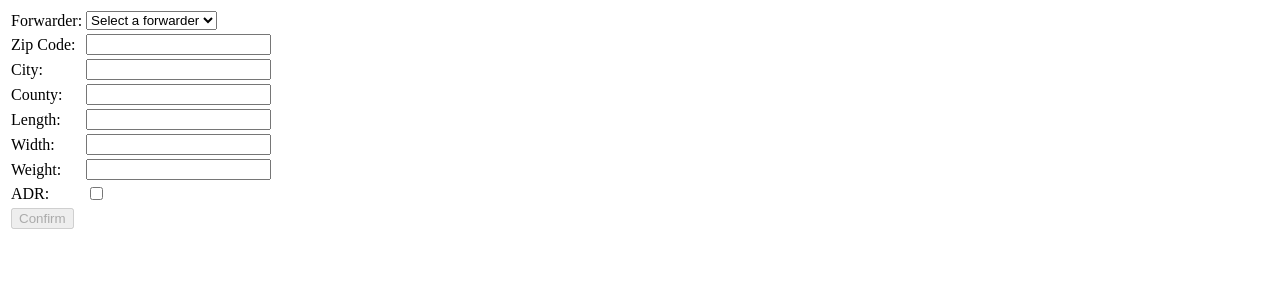
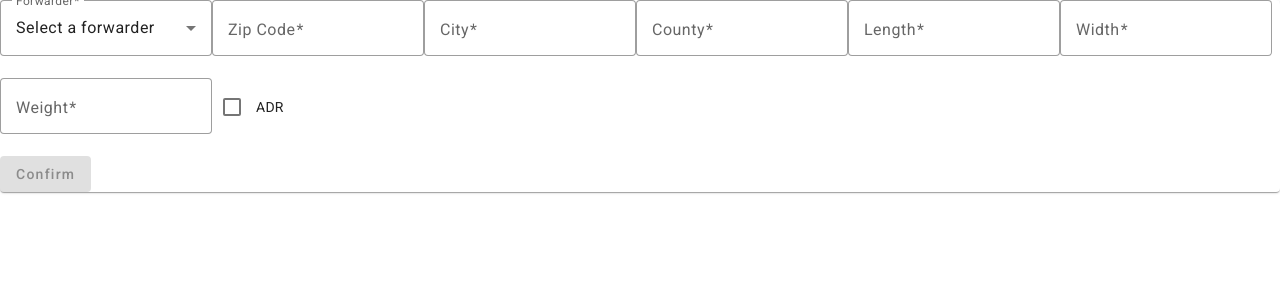
Before and after one commit to oslucchi/shipment-costs, an Angular app: page / in a window 1280 px wide. Shown: the top 300 px of the page. Built offline with nearby package versions, Linux system fonts and the light colour scheme.

Commit message:
Styled  with angular material

```diff
--- a/angular.json
+++ b/angular.json
@@ -37,6 +37,7 @@
               "src/assets"
             ],
             "styles": [
+              "@angular/material/prebuilt-themes/indigo-pink.css",
               "src/styles.scss"
             ],
             "scripts": []
@@ -97,6 +98,7 @@
               "src/assets"
             ],
             "styles": [
+              "@angular/material/prebuilt-themes/indigo-pink.css",
               "src/styles.scss"
             ],
             "scripts": []
--- a/package.json
+++ b/package.json
@@ -11,10 +11,12 @@
   "private": true,
   "dependencies": {
     "@angular/animations": "^17.0.0",
+    "@angular/cdk": "^17.3.10",
     "@angular/common": "^17.0.0",
     "@angular/compiler": "^17.0.0",
     "@angular/core": "^17.0.0",
     "@angular/forms": "^17.0.0",
+    "@angular/material": "^17.3.10",
     "@angular/platform-browser": "^17.0.0",
     "@angular/platform-browser-dynamic": "^17.0.0",
     "@angular/router": "^17.0.0",
--- a/src/app/app.component.scss
+++ b/src/app/app.component.scss
@@ -0,0 +1,44 @@
+.form-container {
+    max-width: 500px;
+    margin: 20px auto;
+    padding: 20px;
+    display: flex;
+    flex-direction: column;
+    gap: 15px;
+  }
+
+  .full-width {
+    width: 100%;
+  }
+
+  .button-container {
+    display: flex;
+    justify-content: center;
+    margin-top: 20px;
+  }
+
+  .details-container {
+    max-width: 700px;
+    margin: 20px auto;
+    padding: 20px;
+  }
+
+  table {
+    width: 100%;
+    margin-top: 15px;
+  }
+
+  .mat-table {
+    background-color: white;
+    border-radius: 8px;
+    overflow: hidden;
+  }
+
+  th {
+    font-weight: bold;
+    background-color: #f5f5f5;
+  }
+
+  td, th {
+    padding: 10px;
+  }
--- a/src/app/components/query-form/query-form.component.html
+++ b/src/app/components/query-form/query-form.component.html
@@ -1,105 +1,115 @@
-<form [formGroup]="queryForm" (ngSubmit)="onSubmit()">
-    <table>
-      <tr>
-        <td><label for="forwarder">Forwarder:</label></td>
-        <td>
-          <select id="forwarder" formControlName="forwarder">
-            <option value="" disabled>Select a forwarder</option>
-            <option value="DHL">DHL</option>
-            <option value="FedEx">FedEx</option>
-            <option value="UPS">UPS</option>
-          </select>
-          <div *ngIf="queryForm.get('forwarder')?.invalid && queryForm.get('forwarder')?.touched">
-            <small style="color: red;">Forwarder is required.</small>
-          </div>
-        </td>
-      </tr>
+<mat-card class="form-container">
+    <form [formGroup]="queryForm" (ngSubmit)="onSubmit()">
 
-      <tr>
-        <td><label for="zipCode">Zip Code:</label></td>
-        <td>
-          <input id="zipCode" type="text" formControlName="zipCode" />
-          <div *ngIf="queryForm.get('zipCode')?.invalid && queryForm.get('zipCode')?.touched">
-            <small style="color: red;">Enter a valid 5-digit Zip Code.</small>
-          </div>
-        </td>
-      </tr>
+      <mat-form-field appearance="outline" class="full-width">
+        <mat-label>Forwarder</mat-label>
+        <mat-select formControlName="forwarder">
+          <mat-option value="" disabled>Select a forwarder</mat-option>
+          <mat-option value="DHL">DHL</mat-option>
+          <mat-option value="FedEx">FedEx</mat-option>
+          <mat-option value="UPS">UPS</mat-option>
+        </mat-select>
+        <mat-error *ngIf="queryForm.get('forwarder')?.invalid && queryForm.get('forwarder')?.touched">
+          Forwarder is required.
+        </mat-error>
+      </mat-form-field>
 
-      <tr>
-        <td><label for="city">City:</label></td>
-        <td>
-          <input id="city" type="text" formControlName="city" />
-          <div *ngIf="queryForm.get('city')?.invalid && queryForm.get('city')?.touched">
-            <small style="color: red;">City is required.</small>
-          </div>
-        </td>
-      </tr>
+      <mat-form-field appearance="outline" class="full-width">
+        <mat-label>Zip Code</mat-label>
+        <input matInput type="text" formControlName="zipCode" />
+        <mat-error *ngIf="queryForm.get('zipCode')?.invalid && queryForm.get('zipCode')?.touched">
+          Enter a valid 5-digit Zip Code.
+        </mat-error>
+      </mat-form-field>
 
-      <tr>
-        <td><label for="county">County:</label></td>
-        <td>
-          <input id="county" type="text" formControlName="county" maxlength="2" />
-          <div *ngIf="queryForm.get('county')?.invalid && queryForm.get('county')?.touched">
-            <small style="color: red;">County must be exactly 2 characters.</small>
-          </div>
-        </td>
-      </tr>
+      <mat-form-field appearance="outline" class="full-width">
+        <mat-label>City</mat-label>
+        <input matInput type="text" formControlName="city" />
+        <mat-error *ngIf="queryForm.get('city')?.invalid && queryForm.get('city')?.touched">
+          City is required.
+        </mat-error>
+      </mat-form-field>
 
-      <tr>
-        <td><label for="length">Length:</label></td>
-        <td>
-          <input id="length" type="number" formControlName="length" />
-          <div *ngIf="queryForm.get('length')?.invalid && queryForm.get('length')?.touched">
-            <small style="color: red;">Enter a valid length (min 1).</small>
-          </div>
-        </td>
-      </tr>
+      <mat-form-field appearance="outline" class="full-width">
+        <mat-label>County</mat-label>
+        <input matInput type="text" formControlName="county" maxlength="2" />
+        <mat-error *ngIf="queryForm.get('county')?.invalid && queryForm.get('county')?.touched">
+          County must be exactly 2 characters.
+        </mat-error>
+      </mat-form-field>
 
-      <tr>
-        <td><label for="width">Width:</label></td>
-        <td>
-          <input id="width" type="number" formControlName="width" />
-          <div *ngIf="queryForm.get('width')?.invalid && queryForm.get('width')?.touched">
-            <small style="color: red;">Enter a valid width (min 1).</small>
-          </div>
-        </td>
-      </tr>
+      <mat-form-field appearance="outline" class="full-width">
+        <mat-label>Length</mat-label>
+        <input matInput type="number" formControlName="length" />
+        <mat-error *ngIf="queryForm.get('length')?.invalid && queryForm.get('length')?.touched">
+          Enter a valid length (min 1).
+        </mat-error>
+      </mat-form-field>
 
-      <tr>
-        <td><label for="weight">Weight:</label></td>
-        <td>
-          <input id="weight" type="number" formControlName="weight" />
-          <div *ngIf="queryForm.get('weight')?.invalid && queryForm.get('weight')?.touched">
-            <small style="color: red;">Enter a valid weight (min 1).</small>
-          </div>
-        </td>
-      </tr>
+      <mat-form-field appearance="outline" class="full-width">
+        <mat-label>Width</mat-label>
+        <input matInput type="number" formControlName="width" />
+        <mat-error *ngIf="queryForm.get('width')?.invalid && queryForm.get('width')?.touched">
+          Enter a valid width (min 1).
+        </mat-error>
+      </mat-form-field>
 
-      <tr>
-        <td><label for="adr">ADR:</label></td>
-        <td>
-          <input id="adr" type="checkbox" formControlName="adr" />
-        </td>
-      </tr>
+      <mat-form-field appearance="outline" class="full-width">
+        <mat-label>Weight</mat-label>
+        <input matInput type="number" formControlName="weight" />
+        <mat-error *ngIf="queryForm.get('weight')?.invalid && queryForm.get('weight')?.touched">
+          Enter a valid weight (min 1).
+        </mat-error>
+      </mat-form-field>
 
-      <tr>
-        <td colspan="2">
-          <button type="submit" [disabled]="queryForm.invalid">Confirm</button>
-        </td>
-      </tr>
+      <mat-checkbox formControlName="adr">ADR</mat-checkbox>
+
+      <div class="button-container">
+        <button mat-raised-button color="primary" type="submit" [disabled]="queryForm.invalid">Confirm</button>
+      </div>
+    </form>
+  </mat-card>
+
+  <!-- Display shipment cost details -->
+  <mat-card *ngIf="shipmentCostDetails" class="details-container">
+    <h3>Shipment Cost Details</h3>
+    <table mat-table [dataSource]="[shipmentCostDetails]" class="mat-elevation-z8">
+      <ng-container matColumnDef="cost">
+        <th mat-header-cell *matHeaderCellDef> Cost </th>
+        <td mat-cell *matCellDef="let element"> {{ element.cost }} </td>
+      </ng-container>
+
+      <ng-container matColumnDef="baseCost">
+        <th mat-header-cell *matHeaderCellDef> Base Cost </th>
+        <td mat-cell *matCellDef="let element"> {{ element.baseCost }} </td>
+      </ng-container>
+
+      <ng-container matColumnDef="fuelSurcharge">
+        <th mat-header-cell *matHeaderCellDef> Fuel Surcharge </th>
+        <td mat-cell *matCellDef="let element"> {{ element.fuelSurcharge }} </td>
+      </ng-container>
+
+      <ng-container matColumnDef="additionalCosts">
+        <th mat-header-cell *matHeaderCellDef> Additional Costs </th>
+        <td mat-cell *matCellDef="let element"> {{ element.additionalCosts }} </td>
+      </ng-container>
+
+      <ng-container matColumnDef="disadvantageLocation">
+        <th mat-header-cell *matHeaderCellDef> Disadvantage Location </th>
+        <td mat-cell *matCellDef="let element"> {{ element.disadvantageLocation }} </td>
+      </ng-container>
+
+      <ng-container matColumnDef="adr">
+        <th mat-header-cell *matHeaderCellDef> ADR </th>
+        <td mat-cell *matCellDef="let element"> {{ element.adr }} </td>
+      </ng-container>
+
+      <ng-container matColumnDef="oversize">
+        <th mat-header-cell *matHeaderCellDef> Oversize </th>
+        <td mat-cell *matCellDef="let element"> {{ element.oversize }} </td>
+      </ng-container>
+
+      <tr mat-header-row *matHeaderRowDef="['cost', 'baseCost', 'fuelSurcharge', 'additionalCosts', 'disadvantageLocation', 'adr', 'oversize']"></tr>
+      <tr mat-row *matRowDef="let row; columns: ['cost', 'baseCost', 'fuelSurcharge', 'additionalCosts', 'disadvantageLocation', 'adr', 'oversize'];"></tr>
     </table>
-  </form>
-
-  <!-- Display shipment cost details after submission -->
-  <div *ngIf="shipmentCostDetails">
-    <h3>Shipment Cost Details:</h3>
-    <table border="1">
-      <tr><td>Cost</td><td>{{ shipmentCostDetails.cost }}</td></tr>
-      <tr><td>Base Cost</td><td>{{ shipmentCostDetails.baseCost }}</td></tr>
-      <tr><td>Fuel Surcharge</td><td>{{ shipmentCostDetails.fuelSurcharge }}</td></tr>
-      <tr><td>Additional Costs</td><td>{{ shipmentCostDetails.additionalCosts }}</td></tr>
-      <tr><td>Disadvantage Location</td><td>{{ shipmentCostDetails.disadvantageLocation }}</td></tr>
-      <tr><td>ADR</td><td>{{ shipmentCostDetails.adr }}</td></tr>
-      <tr><td>Oversize</td><td>{{ shipmentCostDetails.oversize }}</td></tr>
-    </table>
-  </div>
+  </mat-card>
--- a/src/index.html
+++ b/src/index.html
@@ -6,8 +6,10 @@
   <base href="/">
   <meta name="viewport" content="width=device-width, initial-scale=1">
   <link rel="icon" type="image/x-icon" href="favicon.ico">
+  <link href="https://fonts.googleapis.com/css2?family=Roboto:wght@300;400;500&display=swap" rel="stylesheet">
+  <link href="https://fonts.googleapis.com/icon?family=Material+Icons" rel="stylesheet">
 </head>
-<body>
+<body class="mat-typography">
   <app-root></app-root>
 </body>
 </html>
--- a/src/styles.scss
+++ b/src/styles.scss
@@ -1 +1,4 @@
 /* You can add global styles to this file, and also import other style files */
+
+html, body { height: 100%; }
+body { margin: 0; font-family: Roboto, "Helvetica Neue", sans-serif; }
```
Also changed, not shown: src/app/app.module.ts (+21 -2 lines), 1 other file (tests, documents, lock files or other folders).
